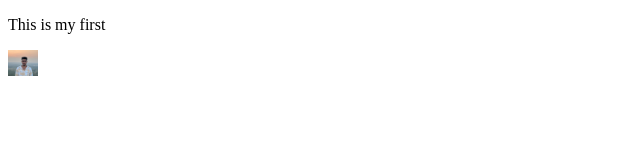
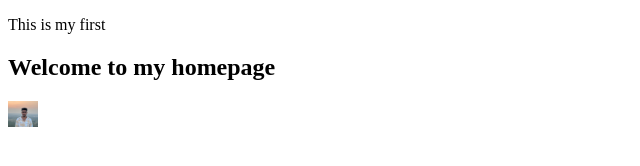
Before and after one commit to mvy17/my-first-website, a plain HTML site: page index.html in a window 1280 px wide. Shown: the whole page, without its empty margins (0-640 px from the left). Drawn offline with Linux system fonts and the light colour scheme.

Commit message:
Add welcome heading to homepage

```diff
--- a/index.html
+++ b/index.html
@@ -8,6 +8,7 @@
 <body>
 
     <p>This is my first</p>
+<h2>Welcome to my homepage</h2>
 
     <img src="image/yash.jpeg" alt="My Image" width="30">
 
```
